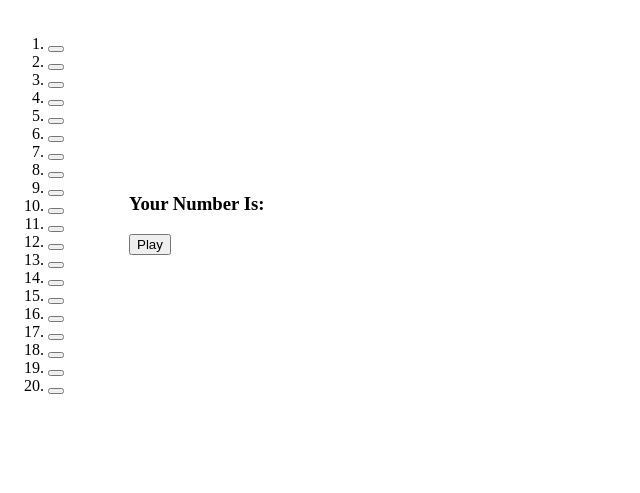
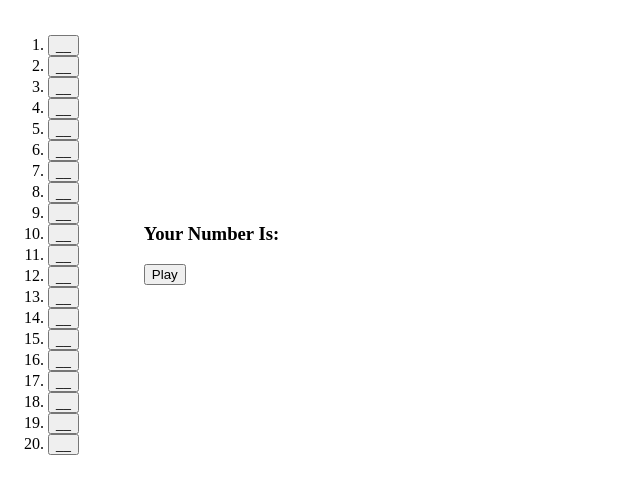
Before and after one commit to thoknee/Numerical-Ordering-Game, a plain HTML site: page index.html in a window 1280 px wide. Shown: the part 61-554 px from the top of the page, without its empty margins (0-640 px from the left). Drawn offline with Linux system fonts and the light colour scheme.

Commit message:
got all the logic to work finally

```diff
--- a/index.html
+++ b/index.html
@@ -14,38 +14,40 @@
     <div class = "main-page">
     <div class = "left-side">
         <ol>
-            <li><button class = "1"></button></li>
-            <li><button class = "2"></button></li>
-            <li><button class = "3"></button></li>
-            <li><button class = "4"></button></li>
-            <li><button class = "5"></button></li>
-            <li><button class = "6"></button></li>
-            <li><button class = "7"></button></li>
-            <li><button class = "8"></button></li>
-            <li><button class = "9"></button></li>
-            <li><button class = "10"></button></li>
-            <li><button class = "11"></button></li>
-            <li><button class = "12"></button></li>
-            <li><button class = "13"></button></li>
-            <li><button class = "14"></button></li>
-            <li><button class = "15"></button></li>
-            <li><button class = "16"></button></li>
-            <li><button class = "17"></button></li>
-            <li><button class = "18"></button></li>
-            <li><button class = "19"></button></li>
-            <li><button class = "20"></button></li>
+            <li><button class = "open" id = "num1" Onclick="BtnClick(this,0)">__</button></li>
+            <li><button class = "open" id = "num2" Onclick="BtnClick(this,1)" >__</button></li>
+            <li><button class = "open" id = "num3" Onclick="BtnClick(this,2)">__</button></li>
+            <li><button class = "open" id = "num4" Onclick="BtnClick(this,3)">__</button></li>
+            <li><button class = "open" id = "num5" Onclick="BtnClick(this,4)" >__</button></li>
+            <li><button class = "open" id = "num6" Onclick="BtnClick(this,5)">__</button></li>
+            <li><button class = "open" id = "num7" Onclick="BtnClick(this,6)">__</button></li>
+            <li><button class = "open" id = "num8" Onclick="BtnClick(this,7)">__</button></li>
+            <li><button class = "open" id = "num9" Onclick="BtnClick(this,8)">__</button></li>
+            <li><button class = "open" id = "num10" Onclick="BtnClick(this,9)">__</button></li>
+            <li><button class = "open" id = "num11" Onclick="BtnClick(this,10)">__</button></li>
+            <li><button class = "open" id = "num12" Onclick="BtnClick(this,11)">__</button></li>
+            <li><button class = "open" id = "num13" Onclick="BtnClick(this,12)">__</button></li>
+            <li><button class = "open" id = "num14" Onclick="BtnClick(this,13)">__</button></li>
+            <li><button class = "open" id = "num15" Onclick="BtnClick(this,14)">__</button></li>
+            <li><button class = "open" id = "num16"  Onclick="BtnClick(this,15)">__</button></li>
+            <li><button class = "open" id = "num17" Onclick="BtnClick(this,16)">__</button></li>
+            <li><button class = "open" id = "num18" Onclick="BtnClick(this,17)">__</button></li>
+            <li><button class = "open" id = "num19" Onclick="BtnClick(this,18)">__</button></li>
+            <li><button class = "open" id = "num20" Onclick="BtnClick(this,19)">__</button></li>
         </ol>
     </div>
 
     <div class = "right-side">
         <h3>Your Number Is:</h3>
         <h3 class = "randomized-number"></h3>
-        <button onclick = 'playRound()'> Play</button>
+        <button onclick = 'newNum()' class = "playButton"> Play</button>
 
     </div>
 
 </div>
 
-    <script src="script.js"></script>
+
+<script src="script.js"></script>
 </body>
+
 </html>
```
